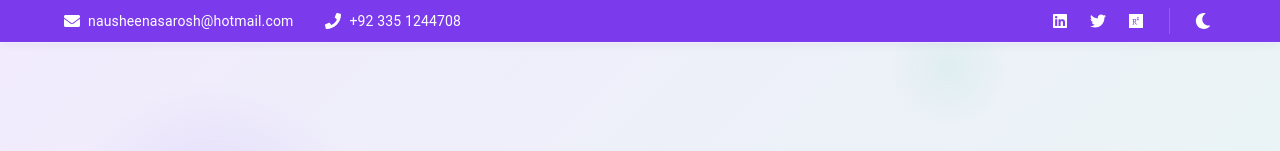
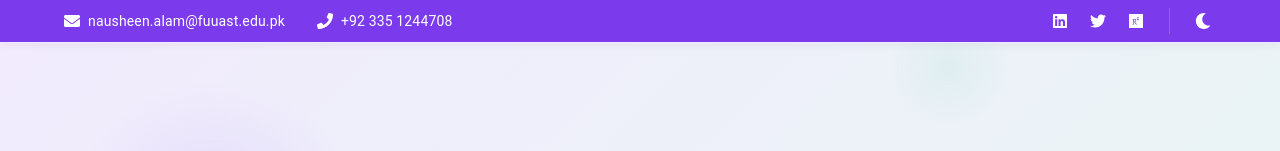
Before and after one commit to sohaib1083/Dr-nausheen-s-portfolio, a Next.js app: page / in a window 1280 px wide. Shown: the top 151 px of the page. Built offline with nearby package versions, Linux system fonts and the light colour scheme.

Commit message:
changed email

```diff
--- a/src/app/components/Contact.js
+++ b/src/app/components/Contact.js
@@ -104,8 +104,8 @@ const Contact = () => {
     {
       icon: <FaEnvelope size={24} />,
       title: 'Email',
-      value: 'nausheenasarosh@hotmail.com',
-      href: 'mailto:nausheenasarosh@hotmail.com',
+      value: 'nausheen.alam@fuuast.edu.pk',
+      href: 'nausheen.alam@fuuast.edu.pk',
       color: '#7c3aed'
     },    {
       icon: <FaPhone size={24} />,
--- a/src/app/components/Footer.tsx
+++ b/src/app/components/Footer.tsx
@@ -66,7 +66,7 @@ const Footer = () => {
               <Box sx={{ display: 'flex', gap: 1, mb: 3 }}>                {[
                   { icon: <FaLinkedin />, label: 'LinkedIn', href: 'https://www.linkedin.com' },
                   { icon: <FaResearchgate />, label: 'ResearchGate', href: 'https://www.researchgate.net/profile/Nausheen-Alam' },
-                  { icon: <FaEnvelope />, label: 'Email', href: 'mailto:nausheenasarosh@hotmail.com' }
+                  { icon: <FaEnvelope />, label: 'Email', href: 'mailto:nausheen.alam@fuuast.edu.pk' }
                 ].map((social) => (
                   <IconButton
                     key={social.label}
@@ -212,7 +212,7 @@ const Footer = () => {
                   Email:
                 </Typography>
                 <Typography variant="body2" sx={{ fontWeight: 500 }}>
-                  nausheenasarosh@hotmail.com
+                  nausheen.alam@fuuast.edu.pk
                 </Typography>
               </Box>
                 <Box sx={{ mb: 1 }}>
--- a/src/app/components/Header.tsx
+++ b/src/app/components/Header.tsx
@@ -83,7 +83,7 @@ const Header = ({ toggleTheme, isDarkMode }: HeaderProps) => {
   };
 
   const contactInfo = [
-    { icon: <FaEnvelope size={16} />, text: 'nausheenasarosh@hotmail.com', href: 'mailto:nausheenasarosh@hotmail.com' },
+    { icon: <FaEnvelope size={16} />, text: 'nausheen.alam@fuuast.edu.pk', href: 'mailto:nausheen.alam@fuuast.edu.pk' },
     { icon: <FaPhone size={16} />, text: '+92 335 1244708', href: 'tel:+923351244708' },
   ];
 
```
